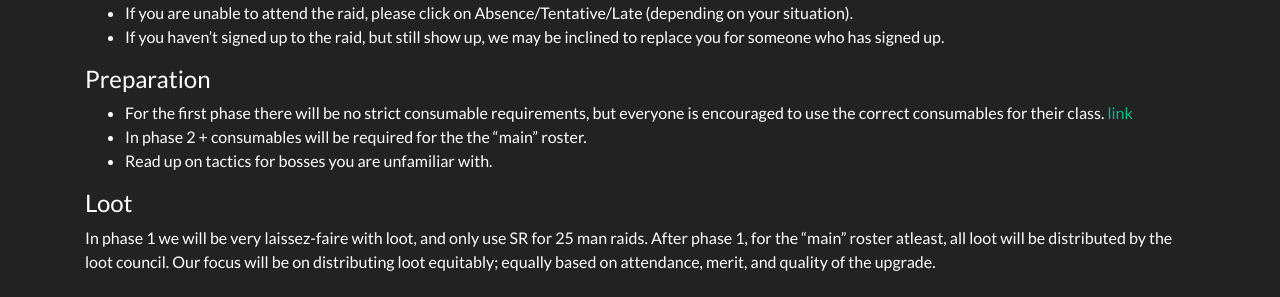
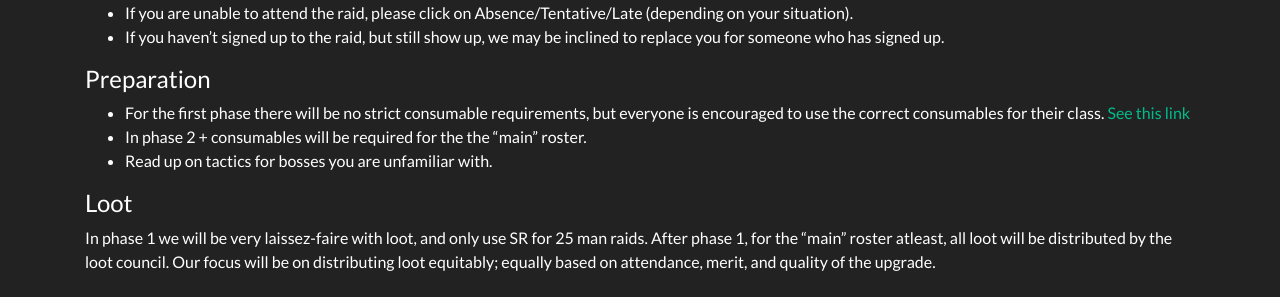
Before and after one commit to goons-classic/goons-classic.github.io, a Jekyll site: the page built from index.md, in a window 1280 px wide. Shown: the part 1195-1492 px from the top of the page. Built offline with Jekyll 4.4.1, drawn with Linux system fonts in a browser that asks for light colours; our own code applies the rules of GitHub Pages for plain Markdown files.

Commit message:
Update index.md

```diff
--- a/index.md
+++ b/index.md
@@ -43,7 +43,7 @@ We use a discord bot to manage raid signups. We will post events in the designat
 
 
 ### Preparation
-- For the first phase there will be no strict consumable requirements, but everyone is encouraged to use the correct consumables for their class. [link](https://tbc.wowhead.com/guides/raid-consumables-flasks-elixirs-potions-wow-burning-crusade-classic)
+- For the first phase there will be no strict consumable requirements, but everyone is encouraged to use the correct consumables for their class. [See this link](https://tbc.wowhead.com/guides/raid-consumables-flasks-elixirs-potions-wow-burning-crusade-classic)
 - In phase 2 + consumables will be required for the the "main" roster.
 - Read up on tactics for bosses you are unfamiliar with.
 
```
